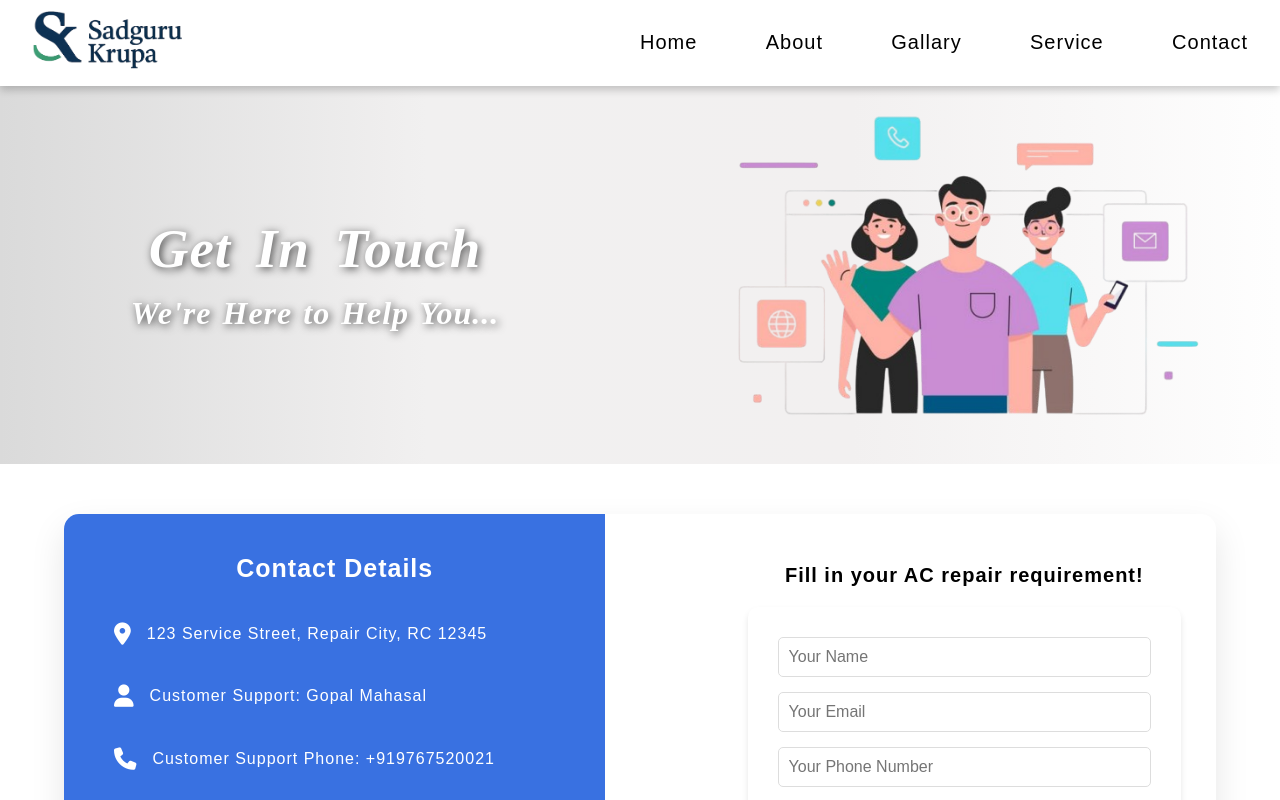
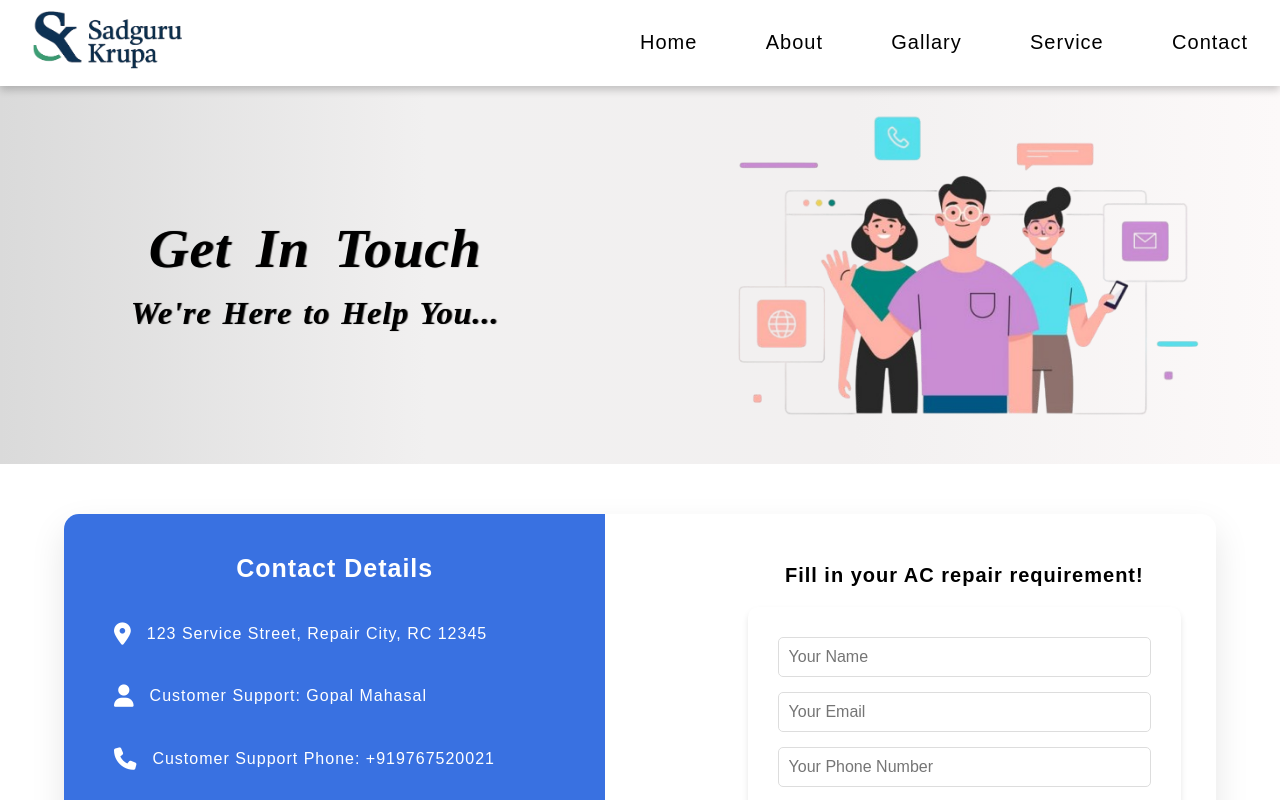
Before and after one commit to mahiawasthi23/s-k-project, a React (Vite) app: page /contact in a window 1280 px wide. Shown: the top 800 px of the page. Built offline with nearby package versions, Linux system fonts and the light colour scheme.

Commit message:
changes contact page

```diff
--- a/src/Component/Service.css
+++ b/src/Component/Service.css
@@ -3,17 +3,14 @@
     width: 100%;
     object-fit: cover;
 }
-
-
-
 .service-background {
     position:relative;
     width: 100%;
     background-color: rgb(246, 252, 252);
     box-shadow: 0 10px 25px rgba(0, 0, 0, 0.1);
+    border: 2px solid salmon;
     overflow: hidden;
   }
-
   .service-img {
     width: 43%;
     height: 45%;
@@ -47,7 +44,7 @@
     top: 50%;
     left: 28%;
     transform: translate(-50%, -50%);
-    font-size: 50px;
+    font-size: 30px;
     font-style: italic;
     letter-spacing: 1px;
   }
@@ -56,7 +53,7 @@
     top: 61%;
     left: 28%;
     transform: translate(-50%, -50%);
-    font-size: 23px;
+    font-size: 20px;
     font-style: italic;
     letter-spacing: 1px;
     word-spacing: 2px;
@@ -89,16 +86,8 @@
     background-color: #f4f4f9;;
 }
 
-
 .service-con {
     background-color: #f4f4f9;
-  }
-
-  .service-background {
-    position: relative;
-    width: 100%;
-    background-color: rgb(231, 229, 229);
-    overflow: hidden;
   }
 
   .service-img {
--- a/src/Component/contact.css
+++ b/src/Component/contact.css
@@ -6,12 +6,12 @@ body{
     display: flex;
     justify-content: space-between;
     align-items: center;
-    background:linear-gradient(to right, rgb(218, 218, 218),rgb(241, 240, 240),rgb(242, 240, 240),rgb(254, 254, 254));
+    background:linear-gradient(to right, rgb(218, 218, 218),rgb(241, 240, 240),rgb(242, 240, 240),rgb(252, 249, 249));
     background-size: cover;
     background-position: center;
-    color: white;
+    color: black;
     text-align: center;
-    text-shadow: 2px 2px 8px rgba(0, 0, 0, 0.7);
+    text-shadow: 1px 0px 1px rgba(0, 0, 0, 0.7);
     gap: 20px;
 }
 .contact-info-content {
--- a/src/Component/navbar.css
+++ b/src/Component/navbar.css
@@ -20,7 +20,6 @@
   width: 50%;
   transition: all 0.3s ease;
 }
-
 .nav-link {
   text-decoration: none;
   color: black;
```
